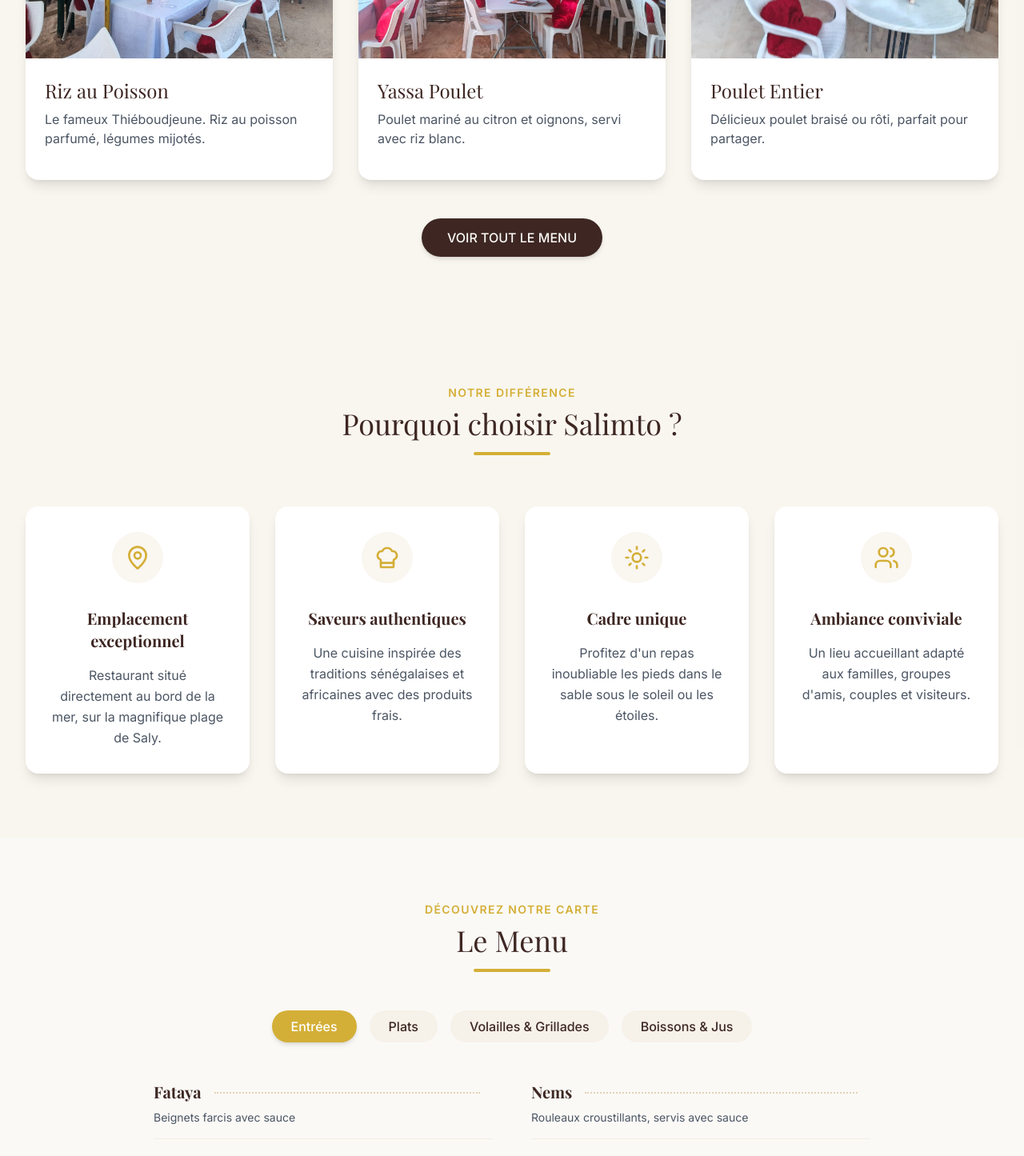
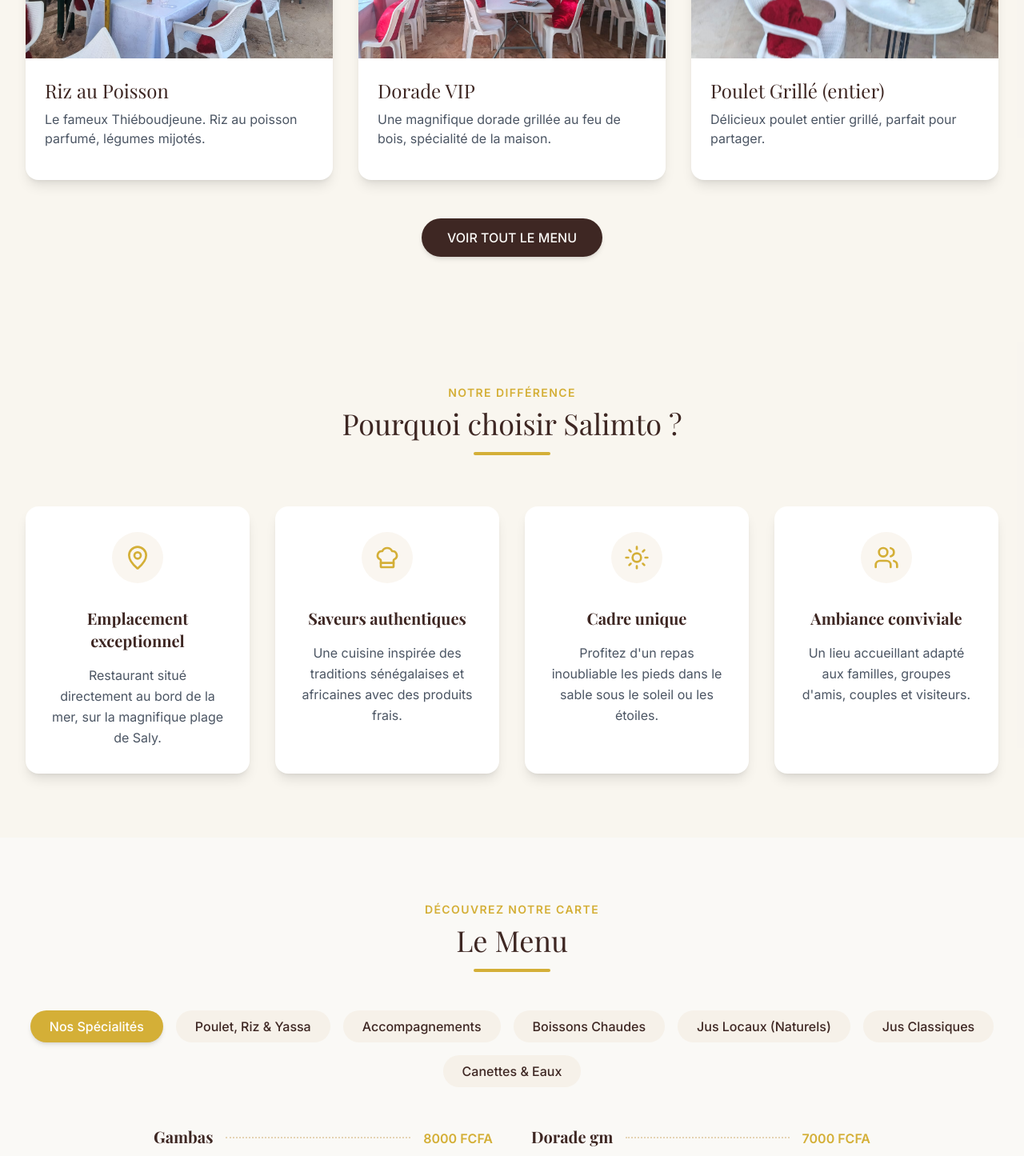
Before and after one commit to bmario0007/salimto-resto, a React (Vite) app: page / in a window 1280 px wide. Shown: the part 1860-3305 px from the top of the page at 80% size. Built offline with nearby package versions, Linux system fonts and the light colour scheme.

Commit message:
Update menu strictly according to uploaded photo menu

```diff
--- a/src/components/Menu.tsx
+++ b/src/components/Menu.tsx
@@ -43,7 +43,11 @@
                     <div className="flex justify-between items-baseline mb-2">
                       <h4 className="font-serif text-xl font-bold text-brand-brown">{item.name}</h4>
                       <div className="flex-grow border-b-2 border-dotted border-brand-sand mx-4 relative top-[-6px]"></div>
-                      {item.price && <span className="font-bold text-brand-gold whitespace-nowrap">{item.price} FCFA</span>}
+                      {item.price && (
+                        <span className="font-bold text-brand-gold whitespace-nowrap">
+                          {item.price === "GRATUIT" ? item.price : `${item.price} FCFA`}
+                        </span>
+                      )}
                     </div>
                     <p className="text-gray-600 text-sm">{item.description}</p>
                   </div>
--- a/src/components/Specialties.tsx
+++ b/src/components/Specialties.tsx
@@ -5,17 +5,17 @@
     name: "Riz au Poisson",
     description: "Le fameux Thiéboudjeune. Riz au poisson parfumé, légumes mijotés.",
     image: "/salimto-resto/gallery/img-12.jpg",
-    price: 4000
+    price: 3000
   },
   {
-    name: "Yassa Poulet",
-    description: "Poulet mariné au citron et oignons, servi avec riz blanc.",
+    name: "Dorade VIP",
+    description: "Une magnifique dorade grillée au feu de bois, spécialité de la maison.",
     image: "/salimto-resto/gallery/img-13.jpg",
-    price: 4000
+    price: 10000
   },
   {
-    name: "Poulet Entier",
-    description: "Délicieux poulet braisé ou rôti, parfait pour partager.",
+    name: "Poulet Grillé (entier)",
+    description: "Délicieux poulet entier grillé, parfait pour partager.",
     image: "/salimto-resto/gallery/img-14.jpg",
     price: 9000
   },
@@ -40,7 +40,11 @@
                   alt={item.name}
                   className="w-full h-full object-cover transform group-hover:scale-105 transition-transform duration-500"
                 />
-                {item.price && <div className="absolute top-4 right-4 bg-brand-light text-brand-brown font-bold px-3 py-1 rounded-full shadow-md">{item.price} FCFA</div>}
+                {item.price && (
+                  <div className="absolute top-4 right-4 bg-brand-light text-brand-brown font-bold px-3 py-1 rounded-full shadow-md">
+                    {item.price} FCFA
+                  </div>
+                )}
               </div>
               <div className="p-6">
                 <h4 className="font-serif text-2xl text-brand-brown mb-2">{item.name}</h4>
--- a/src/data/config.ts
+++ b/src/data/config.ts
@@ -18,40 +18,95 @@
 export const menuData = {
   categories: [
     {
-      id: "entrees",
-      name: "Entrées",
+      id: "specialites",
+      name: "Nos Spécialités",
       items: [
-        { name: "Fataya", description: "Beignets farcis avec sauce", price: null },
-        { name: "Nems", description: "Rouleaux croustillants, servis avec sauce", price: null },
-        { name: "Pastels au poisson", description: "Chaussons farcis au poisson avec sauce oignon", price: null },
+        { name: "Gambas", description: "", price: 8000 },
+        { name: "Dorade gm", description: "Dorade grand modèle", price: 7000 },
+        { name: "Dorade pm", description: "Dorade petit modèle", price: 4500 },
+        { name: "Dorade vip", description: "Dorade VIP", price: 10000 },
+        { name: "Crevettes sautées", description: "", price: 4500 },
+        { name: "Filet de lotte", description: "", price: 4500 },
+        { name: "Brochette de lotte", description: "", price: 4500 },
+        { name: "Thiof", description: "", price: 7000 },
+        { name: "Lotte grillé", description: "", price: 4500 },
       ]
     },
     {
-      id: "plats-senegalais",
-      name: "Plats",
+      id: "poulet-riz-yassa",
+      name: "Poulet, Riz & Yassa",
       items: [
-        { name: "Riz au poisson (Thiéboudjeune)", description: "Le plat national. Riz parfumé, poisson et légumes.", price: 4000 },
-        { name: "Yassa Poulet", description: "Poulet mariné au citron et oignons, servi avec riz blanc.", price: 4000 },
-        { name: "C'est bon", description: "Plat savoureux de la maison", price: 3000 },
+        { name: "Poulet grillé (entier)", description: "", price: 9000 },
+        { name: "Demi poulet grillé", description: "", price: 4500 },
+        { name: "Riz au poisson", description: "Le fameux Thiéboudjeune", price: 3000 },
+        { name: "Yassa poulet", description: "", price: 4000 },
+        { name: "Yassa poisson", description: "", price: 3000 },
       ]
     },
     {
-      id: "volailles",
-      name: "Volailles & Grillades",
+      id: "accompagnements",
+      name: "Accompagnements",
       items: [
-        { name: "Poulet entier", description: "Poulet entier braisé ou rôti", price: 9000 },
-        { name: "1/2 poulet", description: "Demi-poulet braisé ou rôti", price: 4500 },
-        { name: "Poisson grillé du jour", description: "Pêche du jour marinée et grillée au feu de bois", price: null },
+        { name: "Frites", description: "", price: 1500 },
+        { name: "Légumes sautés", description: "", price: 1500 },
+        { name: "Alloco", description: "Bananes plantains frites", price: 1500 },
+        { name: "Riz blanc", description: "", price: 1500 },
       ]
     },
     {
-      id: "boissons",
-      name: "Boissons & Jus",
+      id: "boissons-chaudes",
+      name: "Boissons Chaudes",
       items: [
-        { name: "Jus d'Orange frais", description: "Jus pressé maison", price: 1500 },
-        { name: "Jus de Tamarin", description: "Jus local rafraîchissant", price: 1500 },
-        { name: "Jus de Citron", description: "Citronnade maison", price: 1500 },
-        { name: "Boisson Soda", description: "Canettes (Coca-Cola, Sprite, Fanta, etc.)", price: null },
+        { name: "Café Touba", description: "", price: 100 },
+        { name: "Café au lait", description: "", price: 500 },
+        { name: "Thé", description: "", price: "GRATUIT" },
+        { name: "Lait chaud", description: "", price: 500 },
+        { name: "Chocolat chaud", description: "", price: 500 },
+        { name: "Gingembre chaud", description: "", price: 500 },
+      ]
+    },
+    {
+      id: "jus-locaux",
+      name: "Jus Locaux (Naturels)",
+      items: [
+        { name: "Bissap blanc", description: "", price: 1000 },
+        { name: "Bissap rouge", description: "", price: 1000 },
+        { name: "Bouye", description: "", price: 1000 },
+        { name: "Ditakh", description: "", price: 1000 },
+        { name: "Ditakas", description: "", price: 1000 },
+        { name: "Orange", description: "", price: 1000 },
+        { name: "Moringa", description: "", price: 1000 },
+        { name: "Tamarin", description: "", price: 1000 },
+        { name: "Gingembre", description: "", price: 1000 },
+        { name: "Baabab", description: "", price: 1000 },
+      ]
+    },
+    {
+      id: "jus-classiques",
+      name: "Jus Classiques",
+      items: [
+        { name: "Jus d'orange", description: "", price: 1500 },
+        { name: "Jus d'ananas", description: "", price: 1500 },
+        { name: "Jus de pomme", description: "", price: 1500 },
+        { name: "Jus de mangue", description: "", price: 1500 },
+        { name: "Jus de citron", description: "", price: 1500 },
+        { name: "Jus cocktail", description: "", price: 1500 },
+      ]
+    },
+    {
+      id: "canettes-eaux",
+      name: "Canettes & Eaux",
+      items: [
+        { name: "Coca Cola", description: "", price: 1000 },
+        { name: "Coca Cola Zéro", description: "", price: 1000 },
+        { name: "Fanta", description: "", price: 1000 },
+        { name: "Sprite", description: "", price: 1000 },
+        { name: "Bissap", description: "", price: 1000 },
+        { name: "Ginger", description: "", price: 1000 },
+        { name: "Schweppes", description: "", price: 1000 },
+        { name: "Eau minérale (50cl)", description: "", price: 500 },
+        { name: "Eau minérale (1,5L)", description: "", price: 1000 },
+        { name: "Sirop à l'eau", description: "", price: 500 },
       ]
     }
   ]
```
